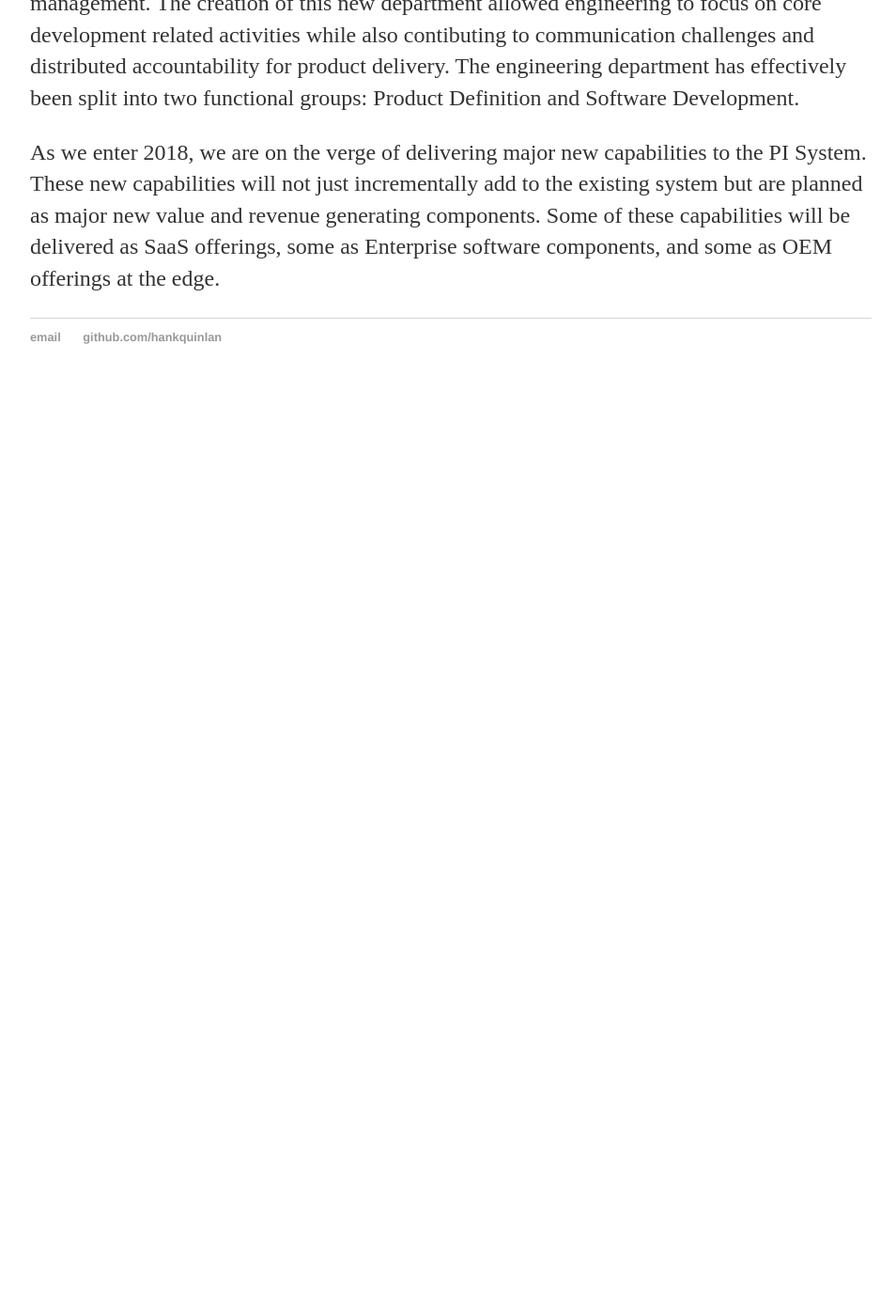
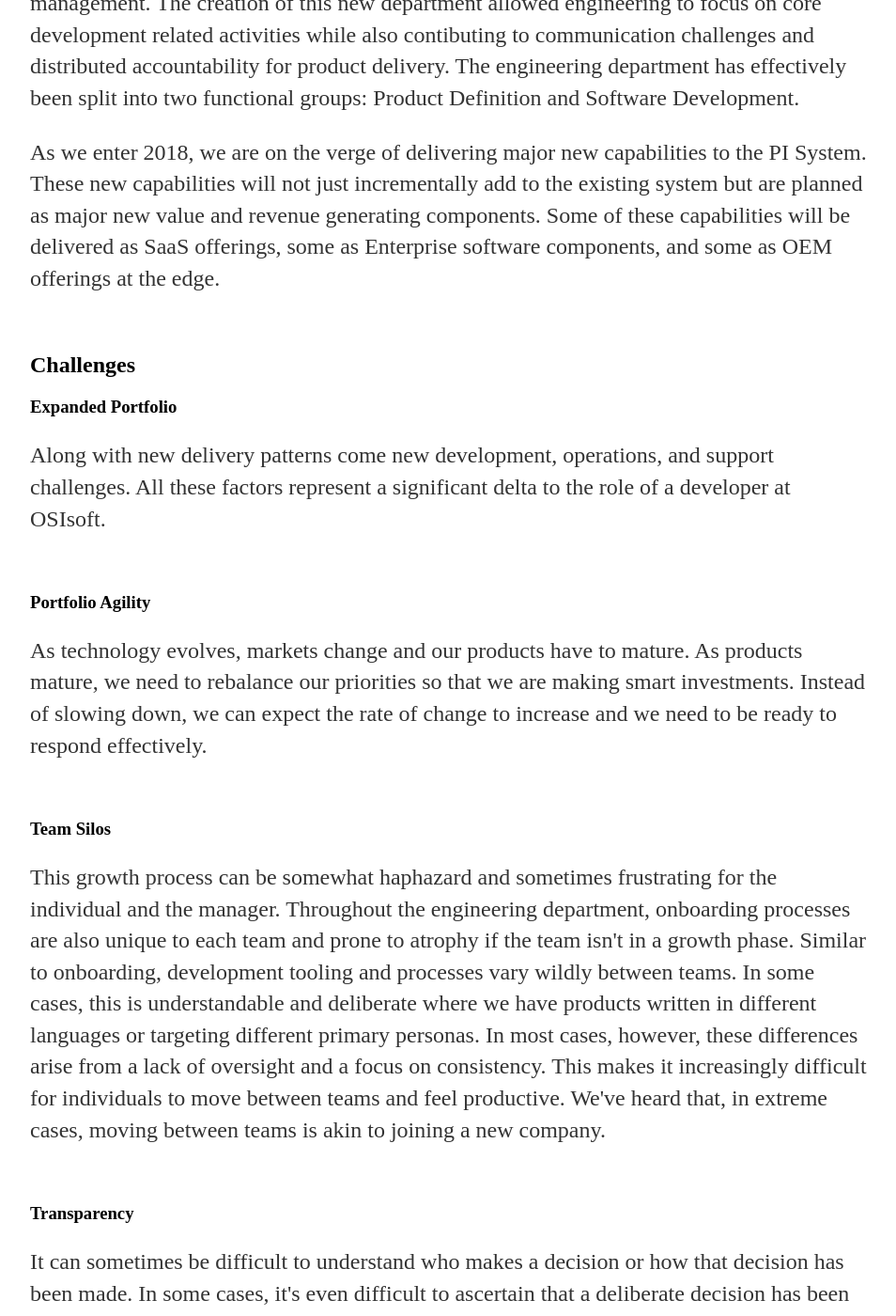
Before and after one commit to OSIEng/osieng.github.io, a Jekyll site: the page built from index.html, in a window 1280 px wide and 1400 px high, scrolled down 734 px. Shown: the whole window at 94% size, without its empty margins (160-1114 px from the left). Built offline with Jekyll 4.4.1, drawn with Linux system fonts in a browser that asks for light colours; before the commit the page ends 1160 px from its top, so only the background shows below that; some of the changed text lies outside the part shown.

Commit message:
Update index.html

```diff
--- a/index.html
+++ b/index.html
@@ -21,4 +21,40 @@
 		just incrementally add to the existing system but are planned as major new value and revenue generating components. Some
 		of these capabilities will be delivered as SaaS offerings, some as Enterprise software components, and some as OEM
 		offerings at the edge.</p>
+	</br>
+<h2>Challenges</h2>
+<h3>Expanded Portfolio</h3>
+<p>Along with new delivery patterns come new development, operations, and support challenges. All these factors represent a significant
+	delta to the role of a developer at OSIsoft.</p>
+</br>
+<h3>Portfolio Agility</h3>
+<p>As technology evolves, markets change and our products have to mature. As products mature, we need to rebalance our priorities so that
+	we are making smart investments. Instead of slowing down, we can expect the rate of change to increase and we need to be ready to
+	respond effectively.</p>
+</br>
+<h3>Team Silos</h3>
+<p>This growth process can be somewhat haphazard and sometimes frustrating for the individual and the manager. Throughout the engineering
+	department, onboarding processes are also unique to each team and prone to atrophy if the team isn't in a growth phase. Similar
+	to onboarding, development tooling and processes vary wildly between teams. In some cases, this is understandable and deliberate
+	where we have products written in different languages or targeting different primary personas. In most cases, however, these
+	differences arise from a lack of oversight and a focus on consistency. This makes it increasingly difficult for individuals to
+	move between teams and feel productive. We've heard that, in extreme cases, moving between teams is akin to joining a new
+	company.</p>
+</br>
+<h3>Transparency</h3>
+<p>It can sometimes be difficult to understand who makes a decision or how that decision has been made. In some cases, it's even
+	difficult to ascertain that a deliberate decision has been made at all.</p>
+</br>
+<h2>Opportunity for Improvement</h2>
+<h3>Professional Development</h3>
+<p>The engineering department needs to develop and deliver the very best products and services. To accomplish this, we need to continue
+	to attract and retain the best talent. This increasingly means creating more opportunities for growth within the department.
+	This doesn't necessarily mean creating titles or hierarchy but rather creating opportunities to learn new skills and taking on
+	roles with well-ascribed responsbilities.</p>
+<p>We want employees to feel empowered to make deicisons and equally confident that they are making decisions commensurate to their
+	level of perspective. We want to support highly autonomous and creative teams. At the same time, we also want to reuse
+	technology and focus on solving new problems.</p>
+<p>Some roles will unavoidably become more specialized as a necessary side effect of scaling the department. As we create boundaries,
+	it is important that we focus on communication, so individuals or groups don't become isolated and disenfranchised. As we
+	redefine roles and career tracks, it is important that we communicate broadly any responsbilities and opportunities that arise.</p>
 </div><!-- /.blurb -->
```
